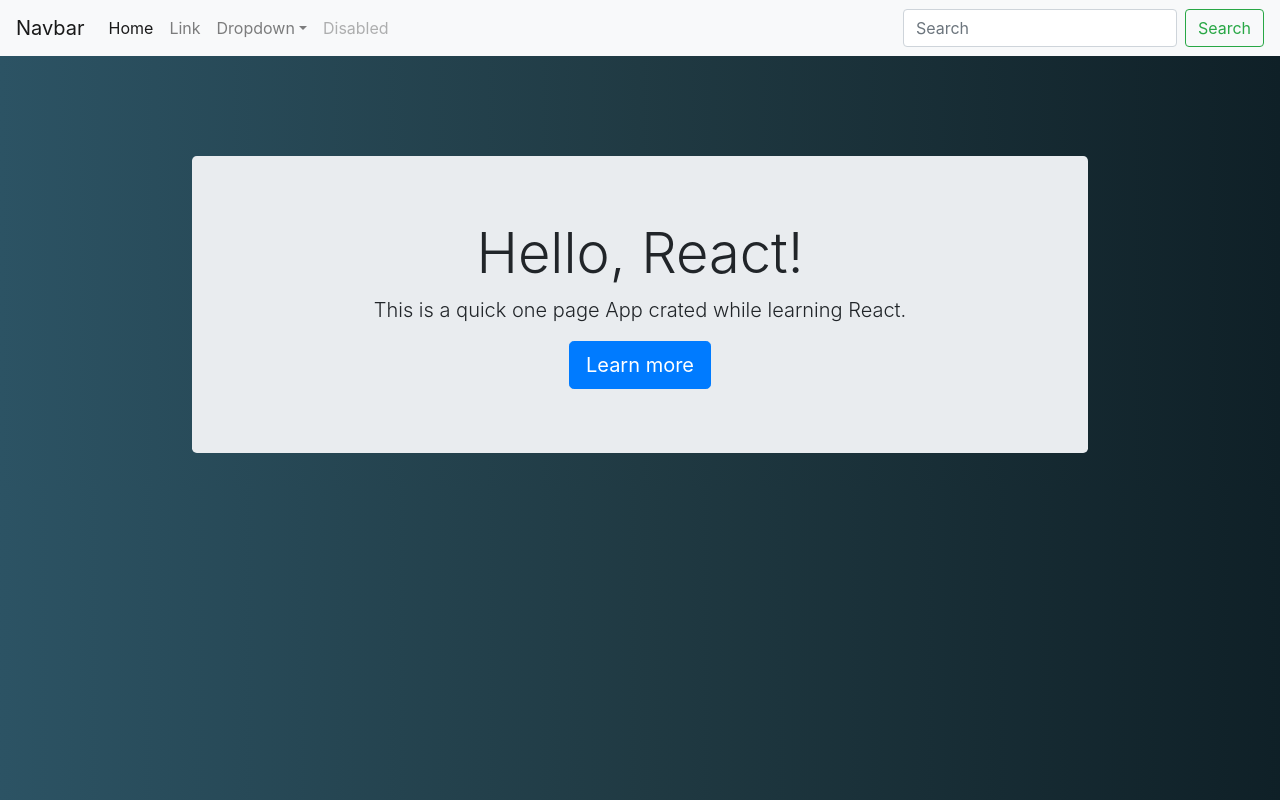
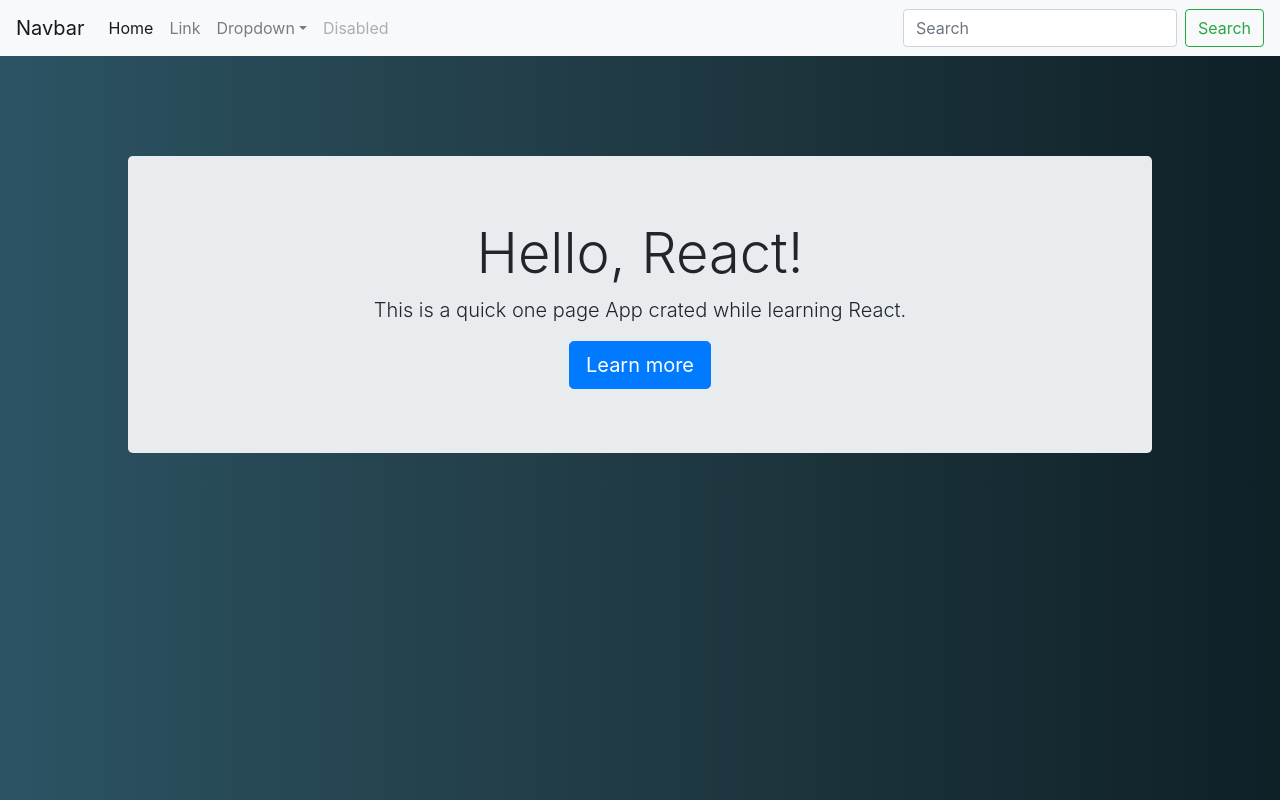
Before and after one commit to Daulisg/FirstReact_project, a React (Create React App) app: page / in a window 1280 px wide. Built offline with nearby package versions, Linux system fonts and the light colour scheme.

Commit message:
Test Commit

```diff
--- a/package.json
+++ b/package.json
@@ -6,9 +6,12 @@
     "@testing-library/jest-dom": "^4.2.4",
     "@testing-library/react": "^9.4.0",
     "@testing-library/user-event": "^7.2.1",
+    "csvtojson": "^2.0.10",
     "ed-grid": "^2.9.0",
     "edteam-style-guides": "0.0.59",
+    "fast-csv": "^3.7.0",
     "node-sass": "^4.13.0",
+    "prop-types": "^15.7.2",
     "react": "^16.12.0",
     "react-dom": "^16.12.0",
     "react-scripts": "3.3.0"
--- a/src/App.js
+++ b/src/App.js
@@ -3,12 +3,13 @@ import Navbar from './components/layout/Navbar.jsx'
 import Jumbotron from './components/layout/Jumbotron'
 import './styles/styles.scss';
 
+
 const App = () => (
+
   <div>
     <Navbar />
     <Jumbotron />
   </div>
 
-
 )
 export default App;
--- a/src/components/layout/Jumbotron.jsx
+++ b/src/components/layout/Jumbotron.jsx
@@ -13,7 +13,7 @@ export class Jumbotron extends Component {
           href='https://reactjs.org/'
           target='_blank'
           role='button'
-          rel="noopener noreferrer"
+          rel='noopener noreferrer'
         >
           Learn more
         </a>
--- a/src/styles/styles.scss
+++ b/src/styles/styles.scss
@@ -15,7 +15,7 @@ body {
 }
 
 .jumbotron {
-  width: 70%;
+  width: 80%;
   text-align: center;
   margin-top: 100px;
 }
```
Also changed, not shown: 1 other file (tests, documents, lock files or other folders).
